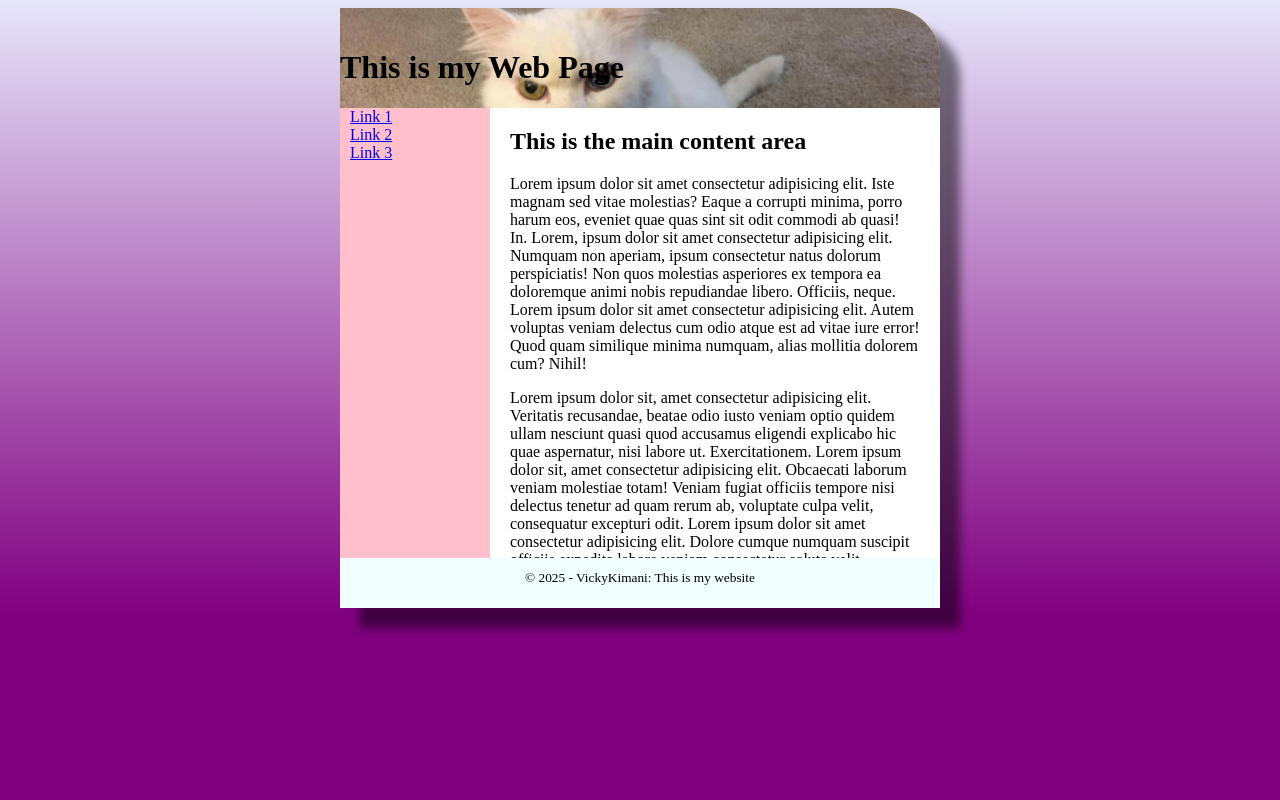
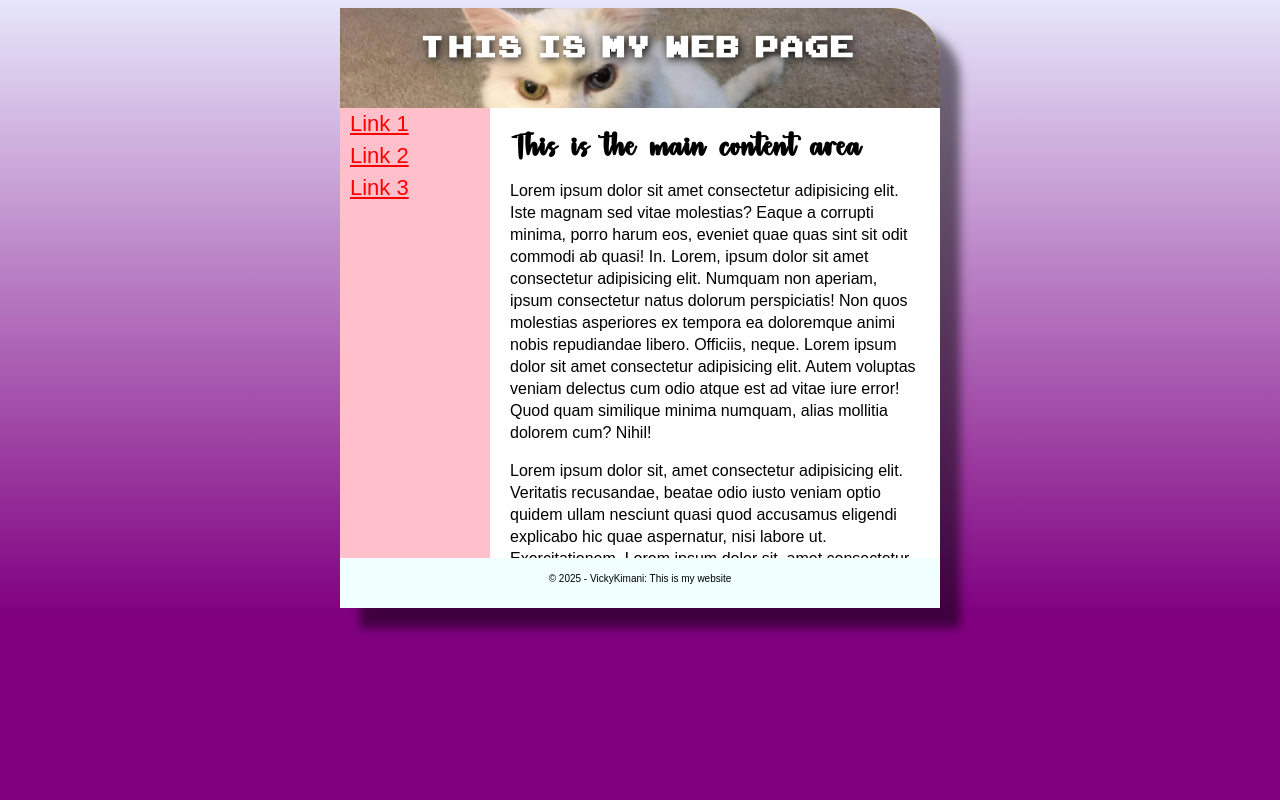
Before and after one commit to vickykimani/website-design, a plain HTML site: page css_pos_4.html in a window 1280 px wide. Drawn offline with Linux system fonts and the light colour scheme.

Commit message:
font face, a, h1, h2 styling

```diff
--- a/css_pos_4.html
+++ b/css_pos_4.html
@@ -78,6 +78,77 @@
             padding-top: 10px;
             text-align: center;
         }
+        /* embed arcade classic font on this page */
+
+        @font-face {
+            font-family: arcadeclassic;
+            src: url(arcadeclassic.ttf);
+        }
+
+        h1 {
+            font-family: arcadeclassic;
+            font-size: 40px;
+            margin-top: 0px;
+            margin-bottom: 0px;
+            text-align: center;
+            color: white;
+            letter-spacing: 3px;
+            word-spacing: 6px;
+            text-shadow: 2px 2px 10px black;
+        }
+        /* embed barbie font */
+
+        @font-face {
+            font-family: barbie;
+            src: url(barbie.ttf);
+        }
+
+        h2 {
+            font-family: barbie;
+            font-size: 28px;
+            color: black;
+            margin-bottom: 0px;
+            letter-spacing: 1px;
+            word-spacing: 2px;
+        }
+
+        p {
+            font-family: Arial, Helvetica, sans-serif;
+            color: black;
+            font-size: 16px;
+            line-height: 22px;
+        }
+
+        small {
+            font-family: Arial, Helvetica, sans-serif;
+            font-size: 10px;
+            color: black;
+        }
+
+        a {
+            font-family: Arial, Helvetica, sans-serif;
+            font-size: 22px;
+            line-height: 32px;
+        }
+
+        a:link {
+            color: red;
+        }
+
+        a:visited {
+            color: red;
+        }
+
+        a:hover {
+            color: green;
+            text-decoration: none;
+        }
+
+        a:active {
+            font-style: italic;
+            text-decoration: line-through;
+            color: darkblue;
+        }
     </style>
 </head>
 
```
